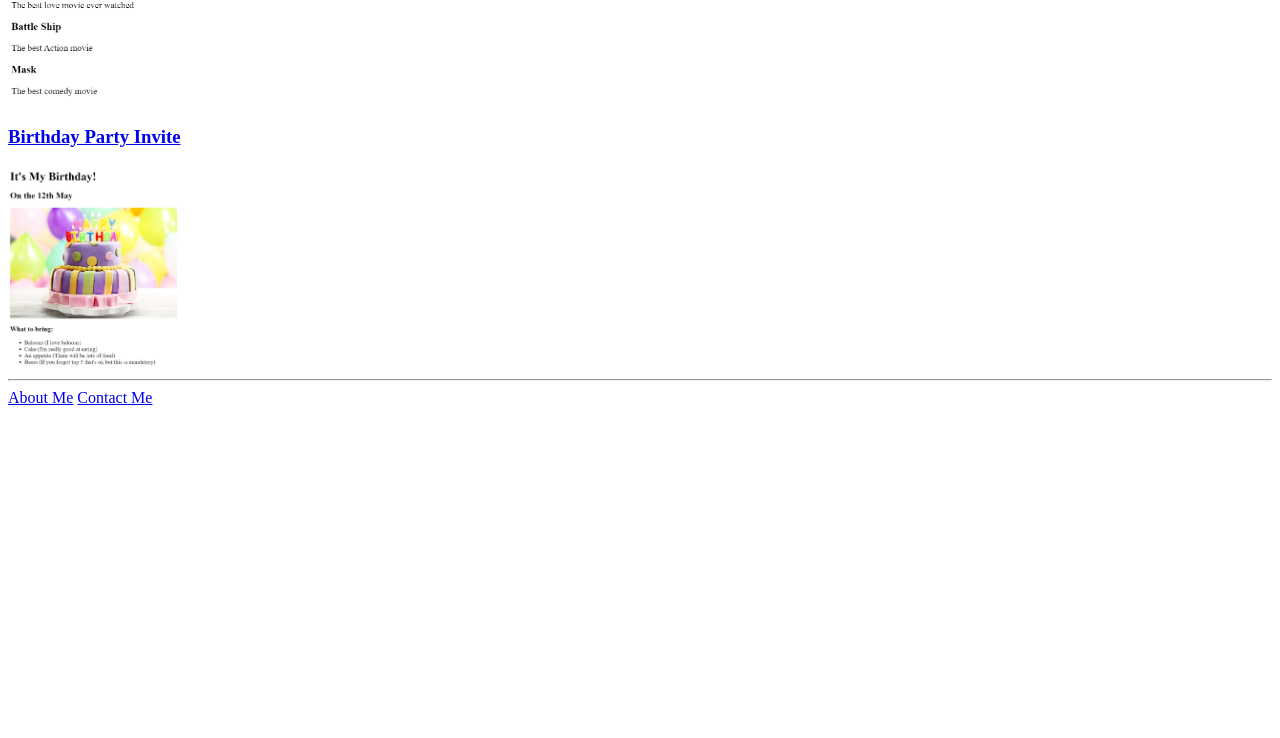
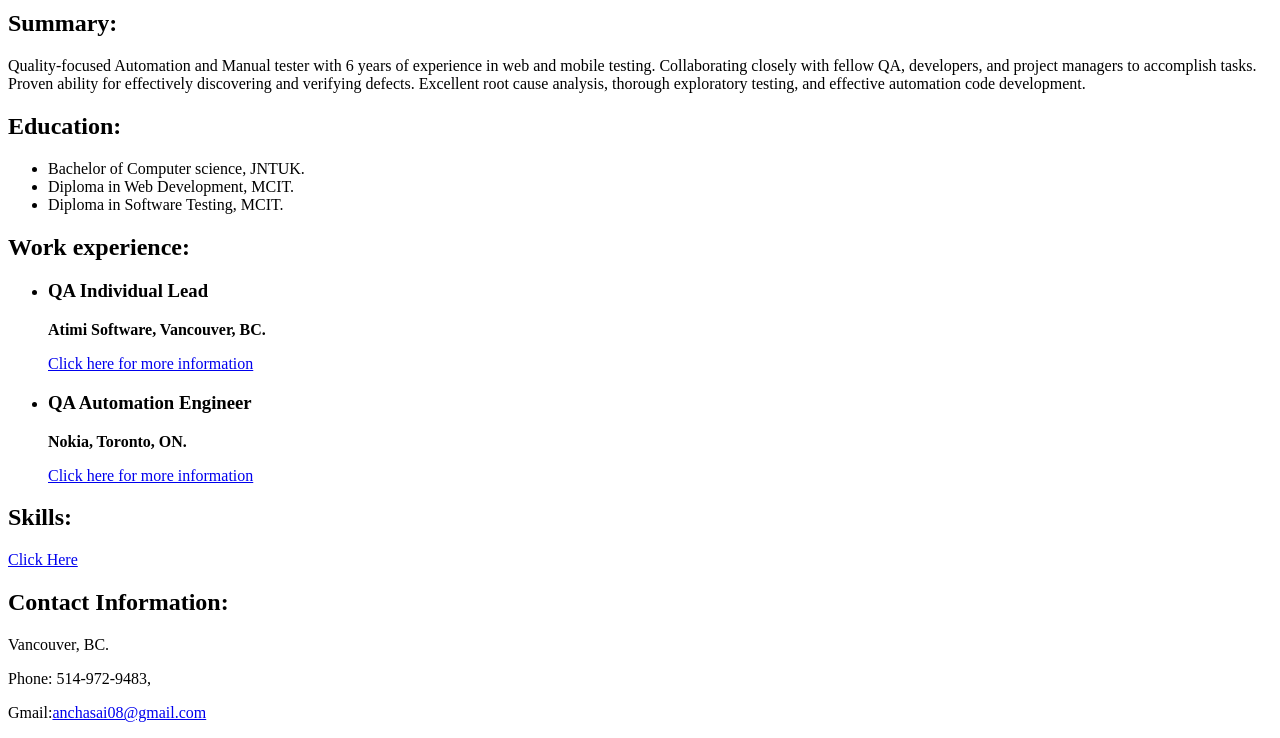
Before and after one commit to AnchaSai/html-portfolio, a plain HTML site: page index.html in a window 1280 px wide. Shown: the part 285-1023 px from the top of the page. Before the commit the page ends 800 px from the top, so only its background shows below. Drawn offline with Linux system fonts and the light colour scheme.

Commit message:
Add files via upload

```diff
--- a/index.html
+++ b/index.html
@@ -1,25 +1,38 @@
-<!-- TODO 1: Create the HTML Boilerplate -->
 <!DOCTYPE html>
 <html lang="en">
-
 <head>
     <meta charset="UTF-8">
-    <title>Sai's Portfolio</title>
+    <title>My Resumr</title>
 </head>
+<body>
+   <img src="./MyPicture.png" alt="My Picture" />
+    <h1>Sai Ancha</h1>
+    <h2>Summary:</h2>
+    <p>Quality-focused Automation and Manual tester with 6 years of experience in web and mobile testing. Collaborating closely with fellow QA, developers, and project managers to accomplish tasks. Proven ability for effectively discovering and verifying defects. Excellent root cause analysis, thorough exploratory testing, and effective automation code development.</p>
 
-<body>
-    <h1>Sai's Portfolio</h1>
-    <h2>I'm a Software Automatin Tester</h2>
-    <hr />
-    <h3><a href="./public/movie-ranking.html">Movie Ranking Project</a></h3>
-    <img src="./assets/images/MovieRanking.png" height="200" alt="Best Movies Image" />
+    <h2>Education:</h2>
+    <ul>
+        <li>Bachelor of Computer science, JNTUK.</li>
+        <li>Diploma in Web Development, MCIT.</li>
+        <li>Diploma in Software Testing, MCIT.</li>
+    </ul>
 
-    <h3><a href="./public/birthday-invite.html">Birthday Party Invite</a></h3>
-    <img src="./assets/images/Birthday.png" height="200" alt="Birthday Cake" />
-    <hr />
+    <h2>Work experience:</h2>
+    <ul>
+        <li><h3>QA Individual Lead</h3></li>
+        <p><b>Atimi Software, Vancouver, BC.</b></p>
+        <a href="./AtimiExperience.html">Click here for more information</a>
+        <li><h3>QA Automation Engineer</h3></li>
+        <p><b>Nokia, Toronto, ON.</b></p>
+        <a href="./NokiaExperience.html">Click here for more information</a>
+    </ul>
 
-    <a href="./public/about.html">About Me</a>
-    <a href="./public/contact.html">Contact Me</a>
+    <h2>Skills:</h2>
+    <a href="./Skills.html">Click Here</a>
 
+    <h2>Contact Information:</h2>
+    <p>Vancouver, BC.</p>
+    <p>Phone: 514-972-9483,</p>
+    <p>Gmail:<a href="https://accounts.google.com/">anchasai08@gmail.com</a> </p>
 </body>
 </html>
```
Also changed, not shown: NokiaExperience.html (added, +12 -0 lines), AtimiExperience.html (added), MyPicture.png (added), Skills.html (added).
